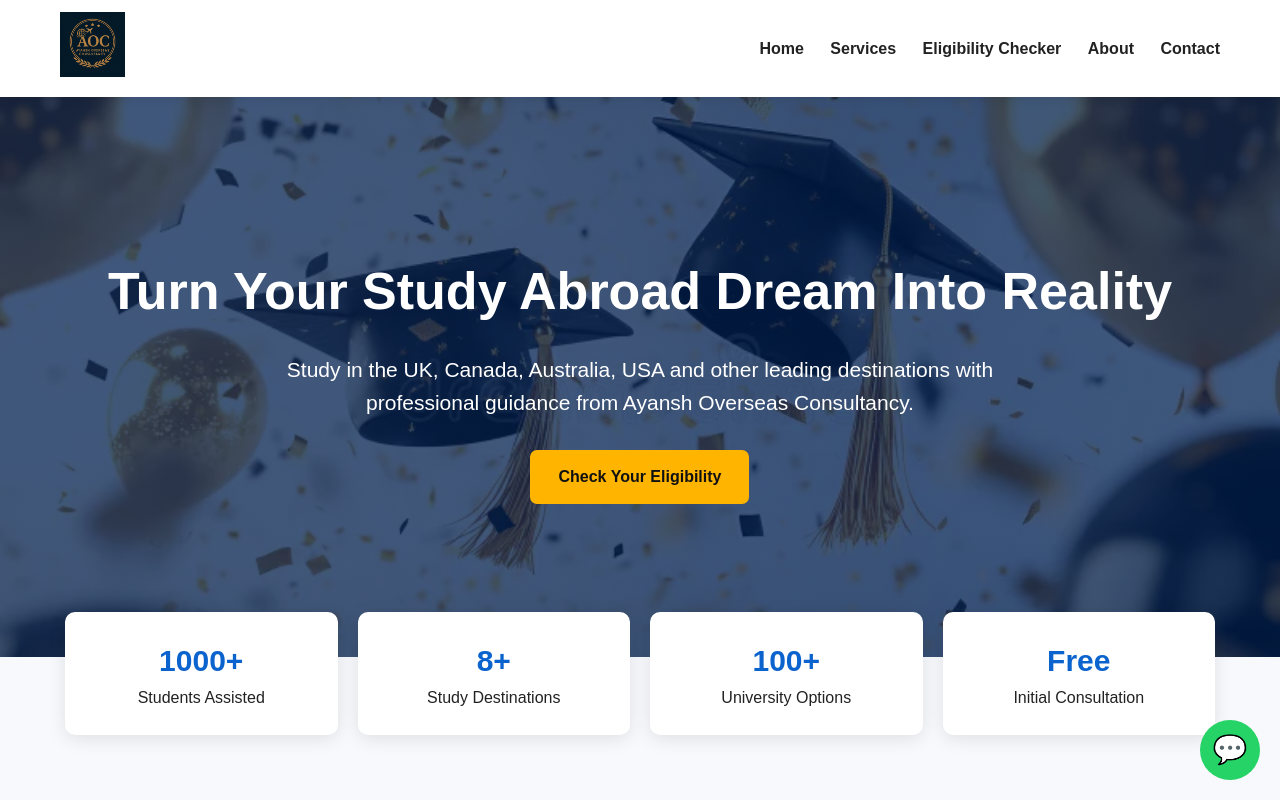
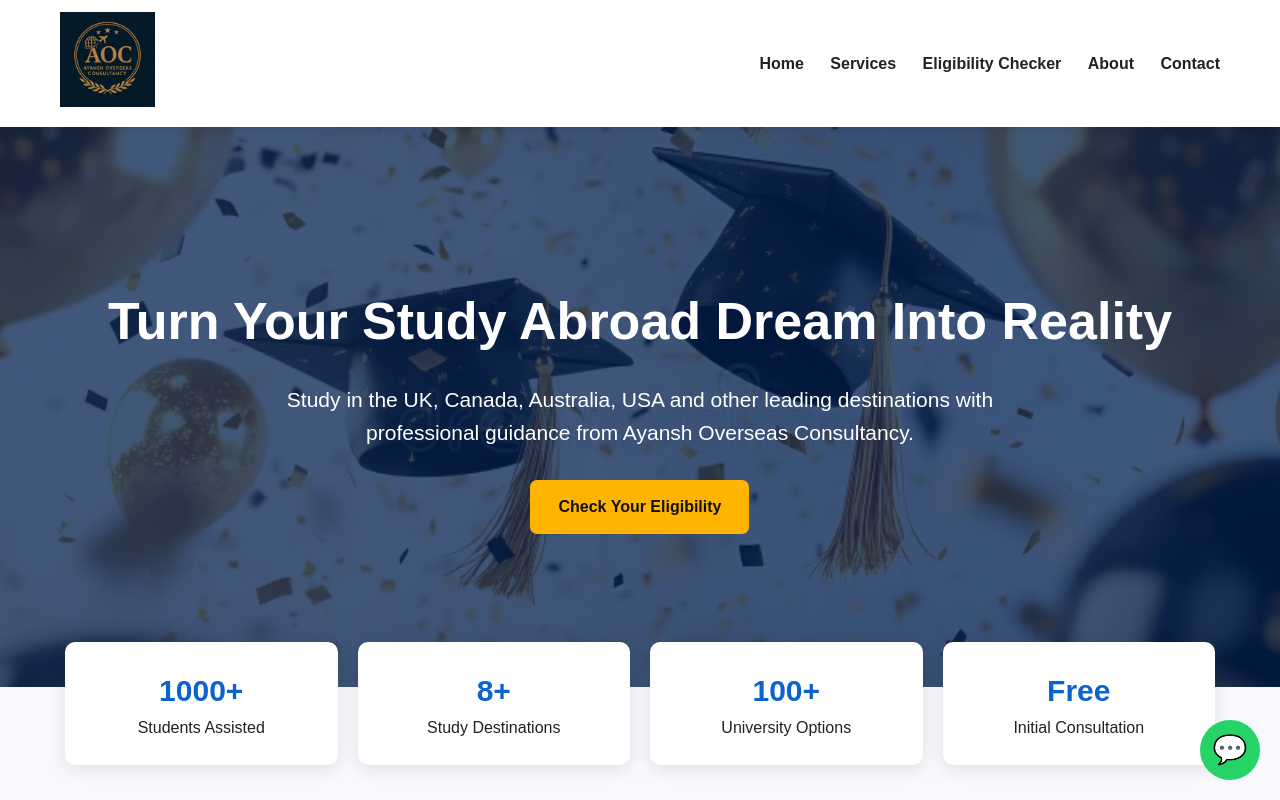
Before and after one commit to Basanapally/Ayansh-Overseas-consultancy, a plain HTML site: page index.html in a window 1280 px wide. Shown: the top 800 px of the page. Drawn offline with Linux system fonts and the light colour scheme.

Commit message:
Update index.html

```diff
--- a/index.html
+++ b/index.html
@@ -50,7 +50,7 @@ header{
 }
 
 .logo{
-    height:65px;
+    height:95px;
     width:auto;
 }
 
```
